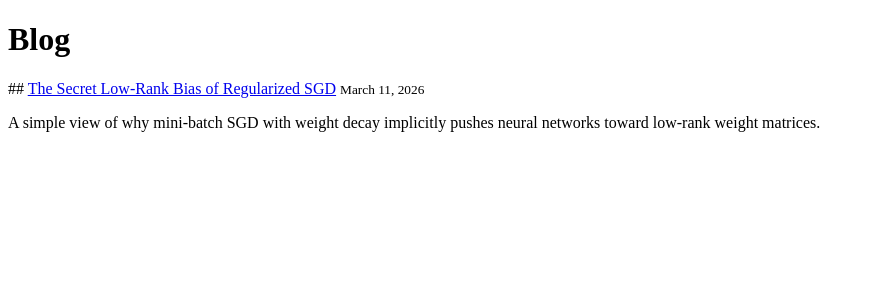
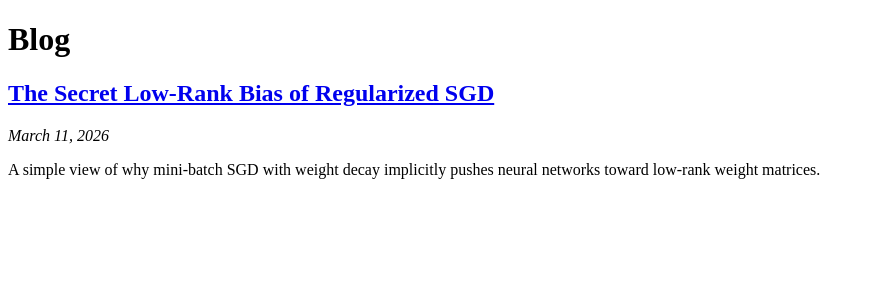
Before and after one commit to DLFundamentals/blog, a Jekyll site: the page built from index.md, in a window 1280 px wide. Shown: the top 300 px of the page, without its empty margins (0-875 px from the left). Built offline with Jekyll 4.4.1, drawn with Linux system fonts in a browser that asks for light colours.

Commit message:
Improve blog post display format
Updated blog post formatting to enhance readability.

```diff
--- a/index.md
+++ b/index.md
@@ -6,9 +6,10 @@ title: Blog
 # Blog
 
 {% for post in site.posts %}
-  ## [{{ post.title }}]({{ post.url | relative_url }})
-  <small>{{ post.date | date: "%B %d, %Y" }}</small>
+## [{{ post.title }}]({{ post.url | relative_url }})
 
-  {{ post.excerpt }}
+*{{ post.date | date: "%B %d, %Y" }}*
+
+{{ post.excerpt }}
 
 {% endfor %}
```
